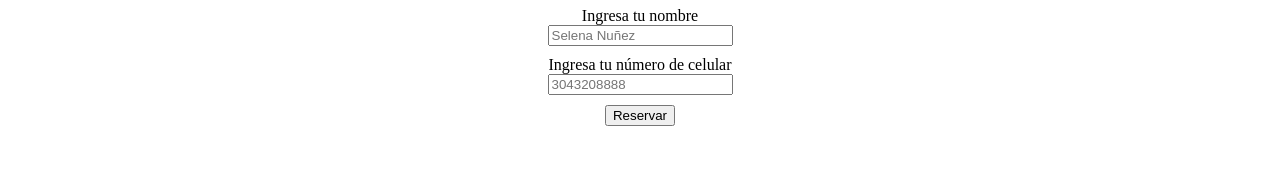
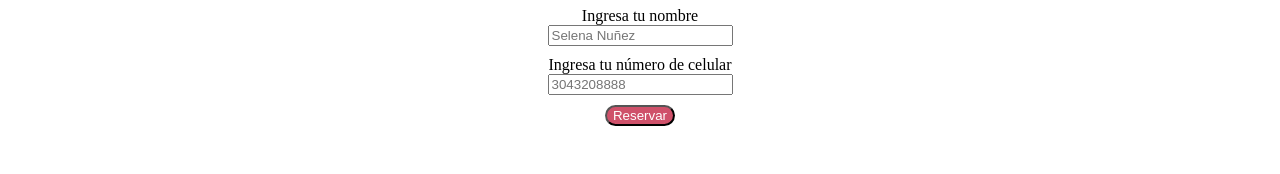
Before and after one commit to valentina-garcia-r/WebAppPazyLibertad, a plain HTML site: page index.html in a window 1280 px wide. Shown: the part 1728-1902 px from the top of the page. Drawn offline with Linux system fonts and the light colour scheme; no server answers; a web font is replaced by a local one.

```diff
--- a/css/index.css
+++ b/css/index.css
@@ -1,3 +1,9 @@
+/*paleta de colores
+ rgb(207, 81, 106);
+ white(255,255,255)
+ rgb(0,0,0,0)
+*/
+
 body {
     margin: 0;
     font-family:'mina';
@@ -176,6 +182,12 @@ nav{
     margin: 50px;
 }
 
+.button{
+    border-radius: 20px;
+    background-color: rgb(207, 81, 106);
+    color:white;
+}
+
 @media (max-width: 768px) {
     body{
         width: 100%;
--- a/index.html
+++ b/index.html
@@ -127,7 +127,7 @@
             <input type="name" name="name" id="nombre" placeholder="Selena Nuñez">
             <label for="name">Ingresa tu número de celular</label>
             <input type="phone" name="phone" id="celular" placeholder="3043208888">
-            <button   onclick="validateEmail()">Reservar</button>
+            <button class="button"  onclick="validateEmail()">Reservar</button>
         </form>
 
     </section>
```
